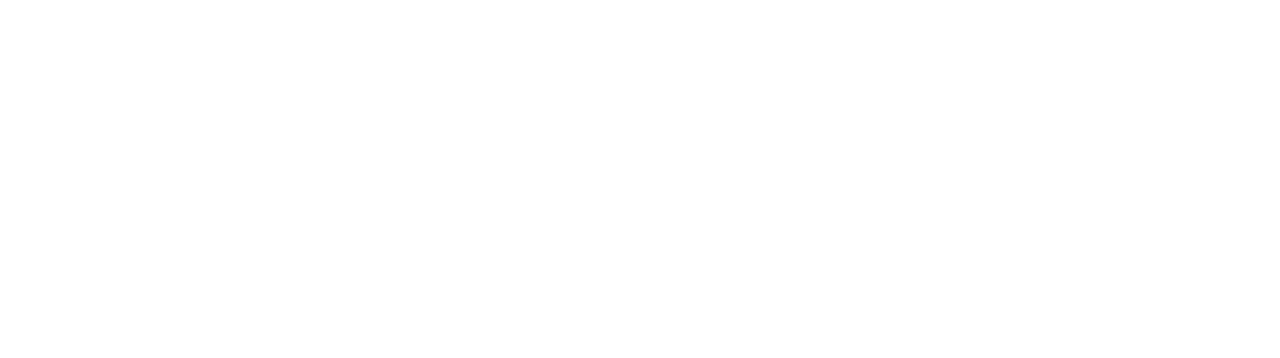
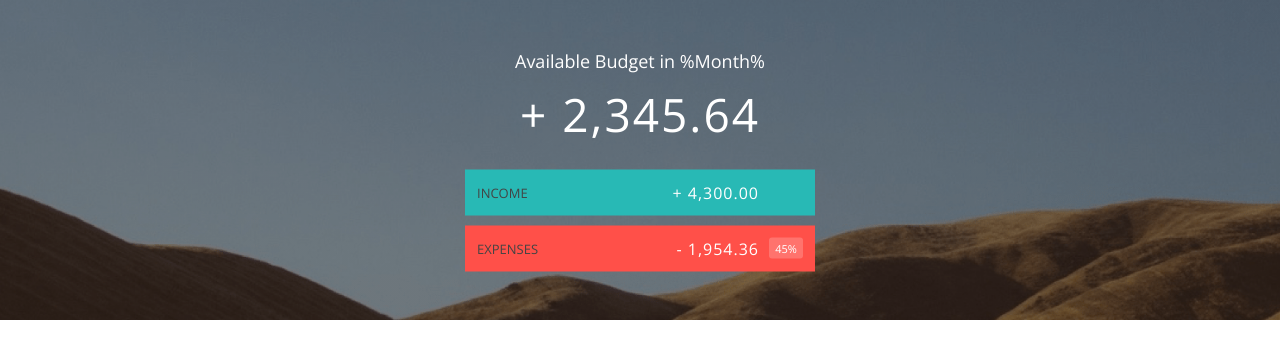
Before and after one commit to abdulrahman312/budgety, a plain HTML site: page index.html in a window 1280 px wide. Drawn offline with nearby package versions, Linux system fonts and the light colour scheme.

Commit message:
Update top UI

```diff
--- a/index.html
+++ b/index.html
@@ -9,7 +9,31 @@
     </head>
     <body>
 
+        <div class="top">
+            <div class="budget">
+                <div class="budget__title">
+                    Available Budget in <span class="budget__title--month">%Month%</span>
+                </div>
 
+                <div class="budget__value">+ 2,345.64</div>
+
+                <div class="budget__income clearfix">
+                    <div class="budget__income--text">Income</div>
+                    <div class="right">
+                        <div class="budget__income--value">+ 4,300.00</div>
+                        <div class="budget__income--percentage">&nbsp;</div>
+                    </div>
+                </div>
+
+                <div class="budget__expenses clearfix">
+                    <div class="budget__expenses--text">Expenses</div>
+                    <div class="right clearfix">
+                        <div class="budget__expenses--value">- 1,954.36</div>
+                        <div class="budget__expenses--percentage">45%</div>
+                    </div>
+                </div>
+            </div>
+        </div>
 
         <script src="app.js"></script>
     </body>
--- a/style.css
+++ b/style.css
@@ -0,0 +1,105 @@
+/***** General *****/
+
+* {
+    margin: 0;
+    padding: 0;
+    box-sizing: border-box;
+}
+
+.clearfix::after {
+    content: "";
+    display: table;
+    clear: both;
+}
+
+body {
+    color: #555;
+    font-family: Open Sans;
+    font-size: 16px;
+    position: relative;
+    height: 100vh;
+    font-weight: 400;
+}
+
+.right { float: right; }
+.red { color: #FF5049 !important; }
+.red-focus:focus { border: 1px solid #FF5049 !important; }
+
+
+/***** Top Part *****/
+
+.top {
+    height: 40vh;
+    background-image: linear-gradient(rgba(0, 0, 0, 0.35), rgba(0, 0, 0, 0.35)), url(back.png);
+    background-size: cover;
+    background-position: center;
+    position: relative;
+}
+
+.budget {
+    position: absolute;
+    width: 350px;
+    top: 50%;
+    left: 50%;
+    transform: translate(-50%, -50%);
+    color: #fff;
+}
+
+.budget__title {
+    font-size: 18px;
+    text-align: center;
+    margin-bottom: 10px;
+    font-weight: 300;
+}
+
+.budget__value {
+    font-weight: 300;
+    font-size: 46px;
+    text-align: center;
+    margin-bottom: 25px;
+    letter-spacing: 2px;
+}
+
+.budget__income,
+.budget__expenses {
+    padding: 12px;
+    text-transform: uppercase;
+}
+
+.budget__income {
+    margin-bottom: 10px;
+    background-color: #28B9B5;
+}
+
+.budget__expenses {
+    background-color: #FF5049;
+}
+
+.budget__income--text,
+.budget__expenses--text {
+    float: left;
+    font-size: 13px;
+    color: #444;
+    margin-top: 2px;
+}
+
+.budget__income--value,
+.budget__expenses--value {
+    letter-spacing: 1px;
+    float: left;
+}
+
+.budget__income--percentage,
+.budget__expenses--percentage {
+    float: left;
+    width: 34px;
+    font-size: 11px;
+    padding: 3px 0;
+    margin-left: 10px;
+}
+
+.budget__expenses--percentage {
+    background-color: rgba(255, 255, 255, 0.2);
+    text-align: center;
+    border-radius: 3px;
+}
```
